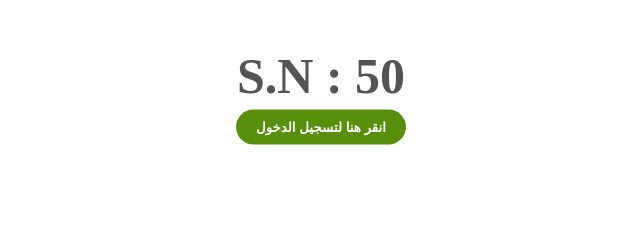
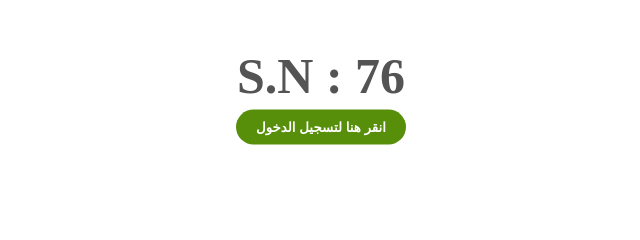
Before and after one commit to ALEmadTransport/account_76, a plain HTML site: page index.html in a window 1280 px wide. Shown: the part 273-513 px from the top of the page, 319-959 px from the left. Drawn offline with Linux system fonts and the light colour scheme.

Commit message:
Update index.html

```diff
--- a/index.html
+++ b/index.html
@@ -49,7 +49,7 @@
 
 <body>
     <img src="background.png" alt="">
-    <span class="sn-label">S.N : 50</span>
+    <span class="sn-label">S.N : 76</span>
     <br>
     <br>
     <br>
```
